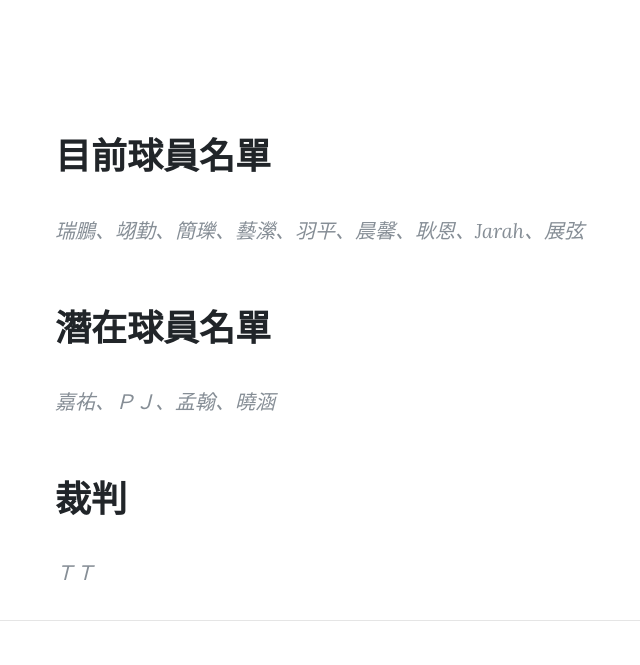
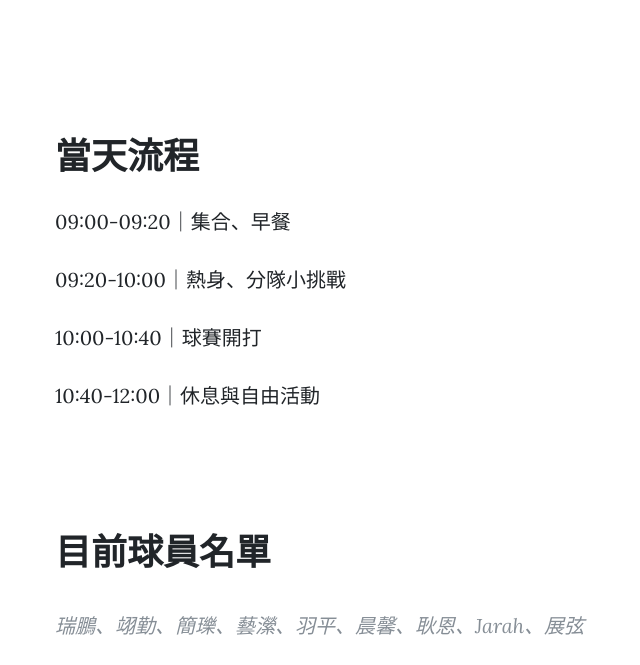
Before and after one commit to Echim2016/alpha_volley, a website: page index.html in a window 1280 px wide. Shown: the part 2240-2905 px from the top of the page, without its empty margins (220-860 px from the left). Drawn offline with nearby package versions, Linux system fonts and the light colour scheme.

Commit message:
schedule updated

```diff
--- a/index.html
+++ b/index.html
@@ -114,8 +114,15 @@
                 <p><span style="display:inline-block; width: 10%;"></span>4.  若規則發生變動，則以當天大會公告為主 </p>
                 <p><span style="display:inline-block; width: 10%;"></span>5.  主辦單位保有修改最後規則與解釋規則的權利 </p>
 
+          <br><br>
+          <h2 class="section-heading">當天流程</h2>
+          <p>09:00-09:20｜集合、早餐</p>
+          <p>09:20-10:00｜熱身、分隊小挑戰</p>
+          <p>10:00-10:40｜球賽開打</p>
+          <p>10:40-12:00｜休息與自由活動</p>
 
-          <br><br>
+
+          <br>
           <h2 class="section-heading">目前球員名單</h2>
           <br>
           <blockquote class="blockquote">瑞鵬、翊勤、簡瓅、藝瀠、羽平、晨馨、耿恩、Jarah、展弦</blockquote>
```
